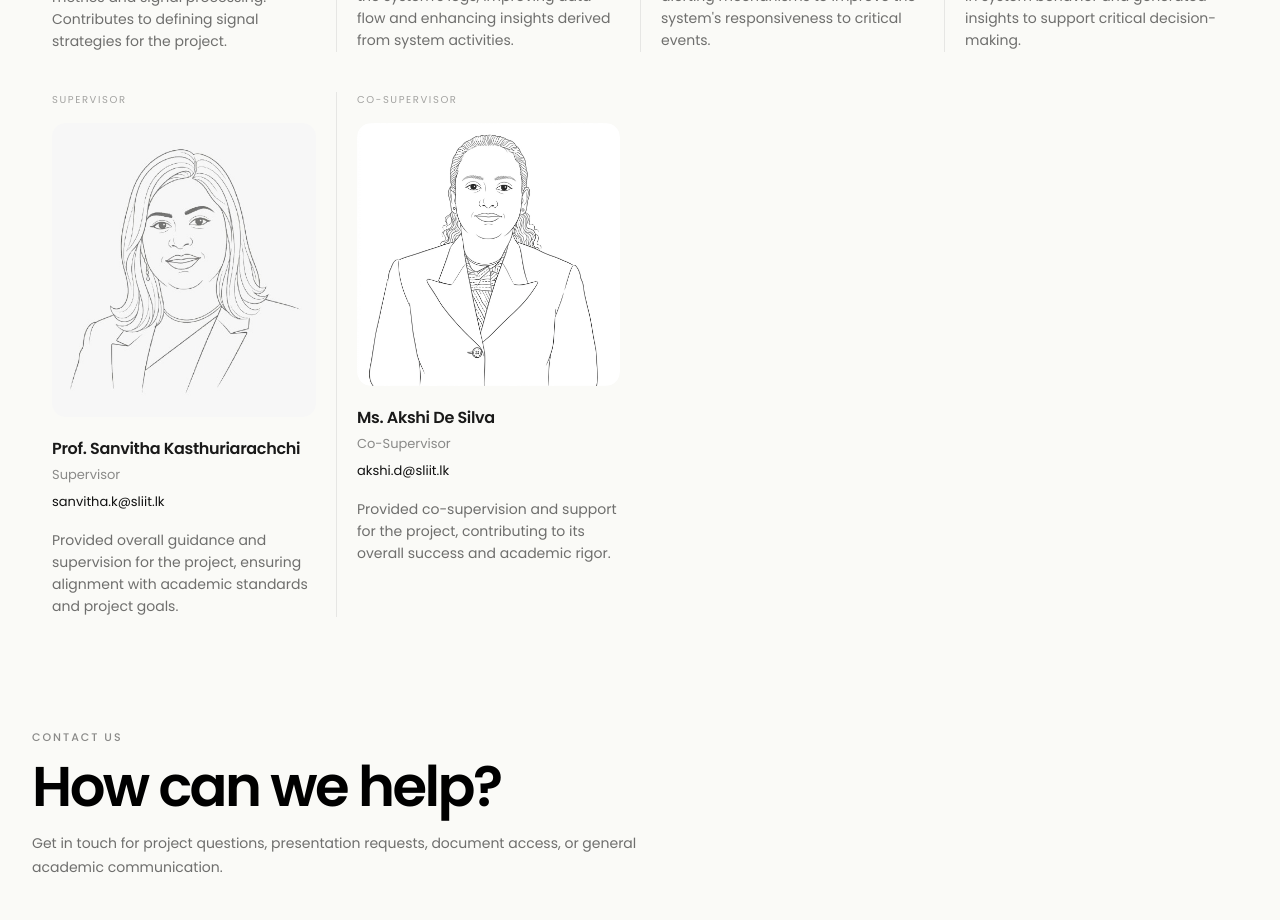
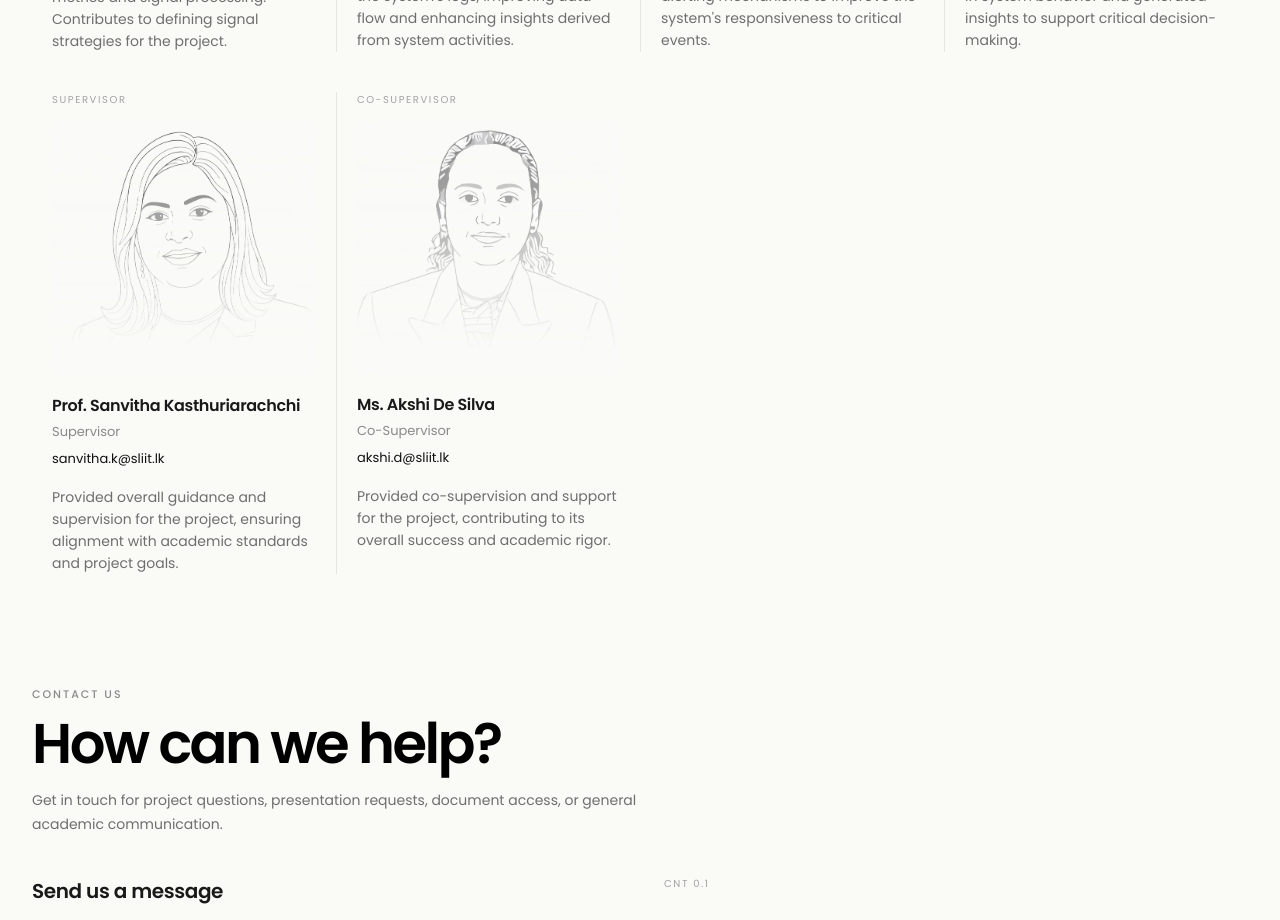
Before and after one commit to IT22927316/ObservIQ---Commercialization-Landing-Page, a Next.js app: page / in a window 1280 px wide. Shown: the part 5840-6760 px from the top of the page. Built offline with nearby package versions, Linux system fonts and the light colour scheme.

Commit message:
image fix

```diff
--- a/app/sections/About.tsx
+++ b/app/sections/About.tsx
@@ -52,7 +52,7 @@ const teamMembers = [
     email: "sanvitha.k@sliit.lk",
     achievement:
       "Provided overall guidance and supervision for the project, ensuring alignment with academic standards and project goals.",
-    image: "/images/mem5.jpeg", // Image path for person4
+    image: "/images/mem6.webp", // Image path for person4
     linkedin: "",
   },
   {
@@ -62,7 +62,7 @@ const teamMembers = [
     email: "akshi.d@sliit.lk",
     achievement:
       "Provided co-supervision and support for the project, contributing to its overall success and academic rigor.",
-    image: "/images/mem6.jpeg", // Image path for person4
+    image: "/images/mem5.webp", // Image path for person4
     linkedin: "",
   },
 ];
```
Also changed, not shown: public/images/mem5.webp (added), public/images/mem6.webp (added).
